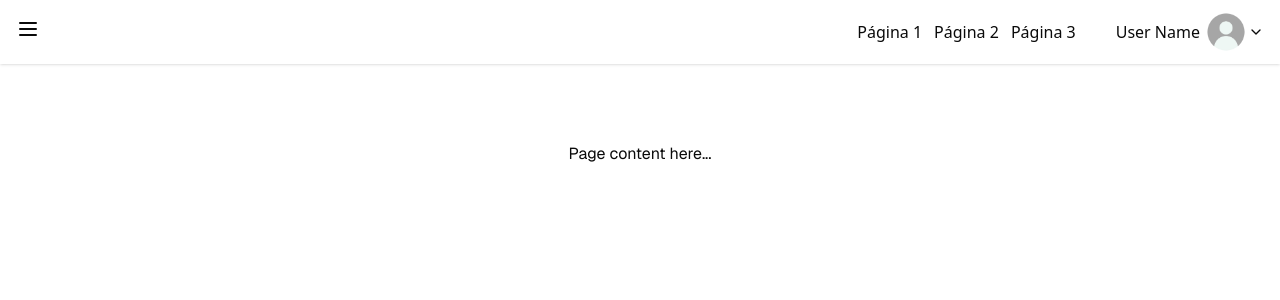
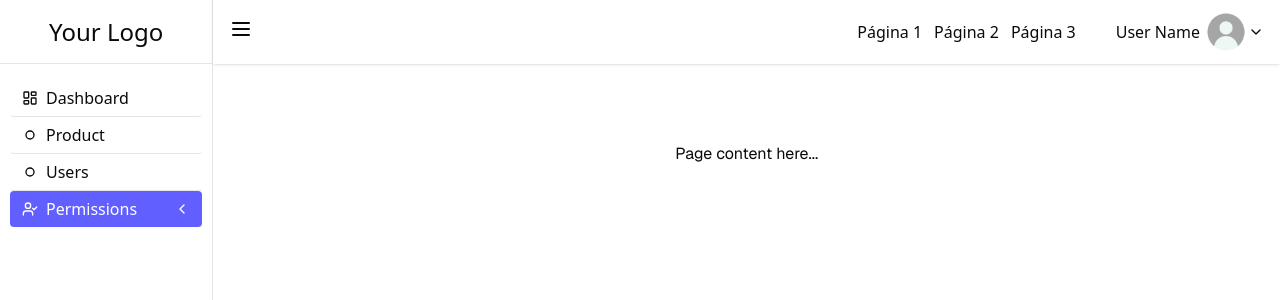
Before and after one commit to arthurHisao/Nextjs-my-own-component, a Next.js app: page / in a window 1280 px wide. Shown: the top 300 px of the page. Built offline with nearby package versions, Linux system fonts and the light colour scheme.

Commit message:
Wip: Sidebar Menu

```diff
--- a/src/app/layout.tsx
+++ b/src/app/layout.tsx
@@ -1,9 +1,7 @@
 import type { Metadata } from "next";
 import { Geist, Geist_Mono } from "next/font/google";
-import Header from "@/components/Header"
-import { SidebarProvider } from "@/components/ui/sidebar"
-import { AppSidebar } from "@/components/app-sidebar"
 import "./globals.css";
+import Sidebar from "@/components/Sidebar";
 
 const geistSans = Geist({
   variable: "--font-geist-sans",
@@ -30,8 +28,11 @@ export default function RootLayout({
       <body
         className={`${geistSans.variable} ${geistMono.variable} antialiased`}
       >
-        <Header />
-        {children}
+        <div className="relative flex flex-row justify-end flex-wrap flex-1 h-screen">
+          <Sidebar >
+            {children}
+          </Sidebar>
+        </div>
       </body>
     </html>
   );
--- a/src/components/Dropdown/index.tsx
+++ b/src/components/Dropdown/index.tsx
@@ -2,14 +2,12 @@ import React, { useState } from 'react'
 import { ChevronDown } from 'lucide-react'
 import Link from 'next/link'
 import Image from 'next/image'
-
 
 interface IDropdownProps {
   label: string
   withAvatar?: boolean
   children: React.ReactNode
 }
-
 
 export function DropdownButton({ children, label, withAvatar }: IDropdownProps) {
   const [ isDropdownShown, setDropdownState ] = useState(false)
@@ -20,7 +18,7 @@ export function DropdownButton({ children, label, withAvatar }: IDropdownProps)
 
   return (
     <>
-      <div className={`absolute top-0 left-0 right-0 h-screen w-screen z-40 overflow-hidden ${isDropdownShown ? 'block' : 'hidden'}`} onClick={() => setDropdownState(!isDropdownShown)}/>
+      <div className={`absolute top-0 left-0 right-0 h-screen w-full z-40 overflow-hidden ${isDropdownShown ? 'block' : 'hidden'}`} onClick={() => setDropdownState(!isDropdownShown)}/>
       <div className='relative'>
 
         <button
@@ -41,13 +39,27 @@ export function DropdownButton({ children, label, withAvatar }: IDropdownProps)
 
         <div
           onClick={handleClick}
-          className={`absolute top-full left-0 right-0 z-50 shadow ${isDropdownShown ? 'block' : 'hidden'}`}
+          className={`relative ${isDropdownShown ? 'block' : 'hidden'}`}
         >
-          <ul className='bg-gray-50 divide-y-1 divide-gray-300/60'>
-            { children }
-          </ul>
+         { children }
         </div>
       </div>
+    </>
+  )
+}
+
+
+interface DropdownContent {
+  children: React.ReactNode
+  className?: string
+}
+
+export function DropdownContent({ children, className = '' }: DropdownContent) {
+  return (
+    <>
+      <ul className={`bg-gray-50 divide-y-1 divide-gray-300/60 absolute top-0 left-0 right-0 z-50 ${className}`}>
+        { children }
+      </ul>
     </>
   )
 }
--- a/src/components/Header/index.tsx
+++ b/src/components/Header/index.tsx
@@ -1,12 +1,13 @@
 "use client"
 
 import { Menu } from 'lucide-react'
-import { DropdownButton, DropdownItem } from '../Dropdown'
+import { DropdownButton, DropdownContent, DropdownItem } from '../Dropdown'
 
 export default function Header() {
   return (
     <>
-      <nav className="flex justify-between items-center px-4 w-full min-h-16 shadow">
+      <div className="flex min-h-16 shadow sticky top-0 bg-white px-4">
+        <nav className='flex justify-between items-center w-full'>
           <div className="">
             <button>
               <Menu/>
@@ -23,12 +24,15 @@ export default function Header() {
               label='User Name'
               withAvatar
             >
+              <DropdownContent className='top-3'>
                 <DropdownItem label='Link 1'/>
                 <DropdownItem label='Link 2'/>
                 <DropdownItem label='Link 3'/>
+              </DropdownContent>
             </DropdownButton>
           </div>
         </nav>
+      </div>
     </>
   )
 }
--- /dev/null
+++ b/src/components/Sidebar/index.tsx
@@ -0,0 +1,59 @@
+import Link from 'next/link'
+import React from 'react'
+import Header from "@/components/Header"
+import { ChevronLeft, CircleSmall, LayoutDashboard, UserCheck } from 'lucide-react'
+
+export default function Sidebar({ children }: { children: React.ReactNode }) {
+    return (
+        <>
+            <div className='flex flex-2'>
+                <aside className='w-full h-screen sticky top-0'>
+                    <div className='border-r h-full'>
+                        <div className='h-16 w-full flex items-center justify-center border-b'>
+                            <Link href="#" className='text-2xl'>Your Logo</Link>
+                        </div>
+
+                        <nav className='h-full w-full py-4 px-2.5'>
+                            <ul className='inline-flex flex-col justify-start w-full h-full divide-y'>
+                                <li className='py-1.5 rounded'>
+                                    <Link href="#" className='flex items-center gap-2 px-3'>
+                                        <LayoutDashboard className='h-4 w-4'/>
+                                        Dashboard
+                                    </Link>
+                                </li>
+                                <li className='py-1.5 rounded'>
+                                    <Link href="#" className='flex items-center gap-2 px-3'>
+                                        <CircleSmall className='h-4 w-4' />
+                                        Product
+                                    </Link>
+                                </li>
+                                <li className='py-1.5 rounded'>
+                                    <Link href="#" className='flex items-center gap-2 px-3'>
+                                        <CircleSmall className='h-4 w-4' />
+                                        Users
+                                    </Link>
+                                </li>
+                                <li className='py-1.5 bg-indigo-500 rounded text-white font-medium'>
+                                    <Link href="#" className='flex items-center px-3'>
+                                        <span className='flex-1 inline-flex items-center gap-2'>
+                                            <UserCheck className='h-4 w-4'/>
+                                            Permissions
+                                        </span>
+                                        <ChevronLeft className='h-4 w-4' />
+                                    </Link>
+                                </li>
+                            </ul>
+                        </nav>
+                    </div>
+                </aside>
+            </div>
+
+            <div className='flex flex-10'>
+                <main className='w-full'>
+                    <Header />
+                    { children }
+                </main>
+            </div>
+        </>
+    )
+}
```
Lines whose indentation alone changed are shown as unchanged.
